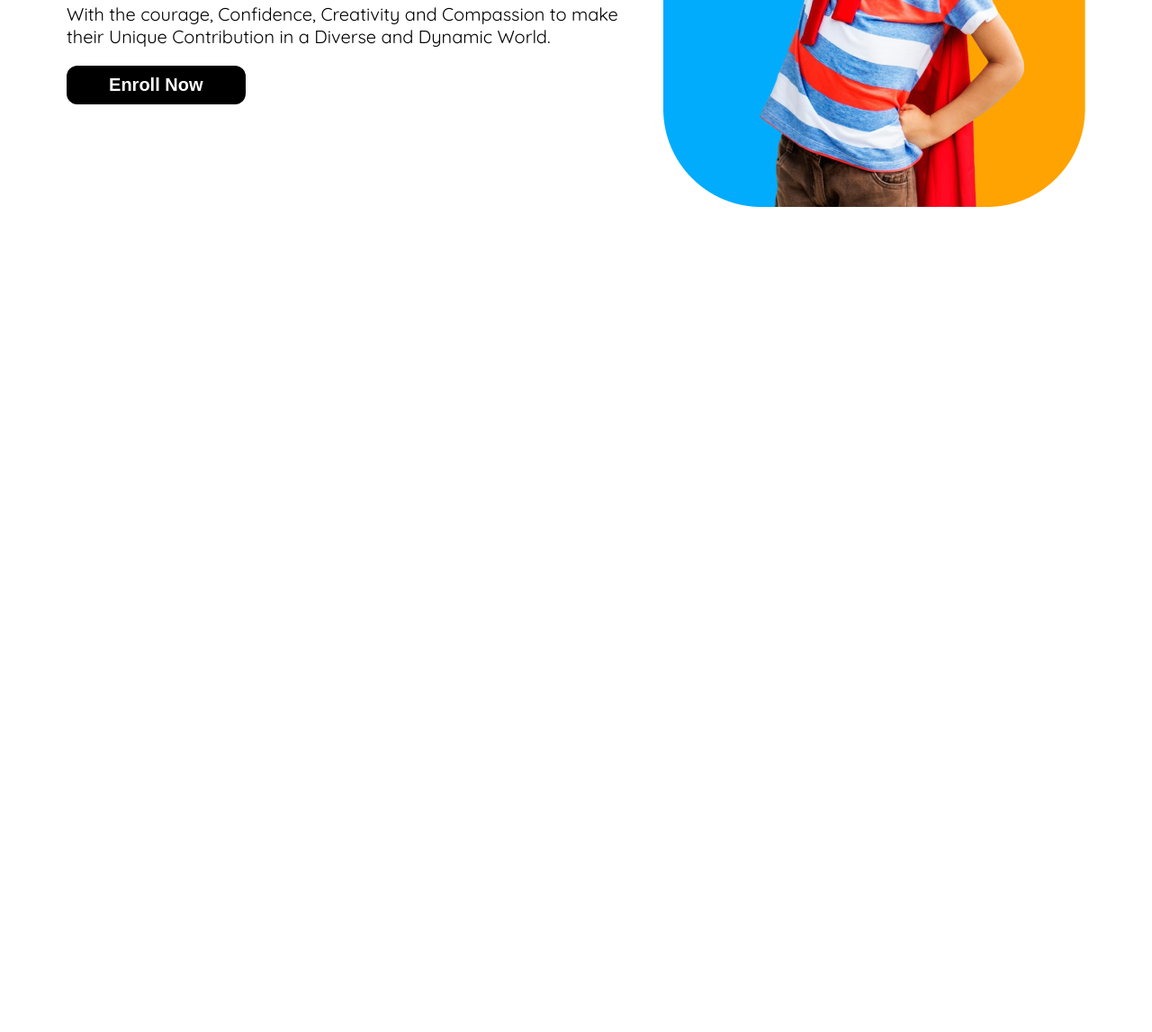
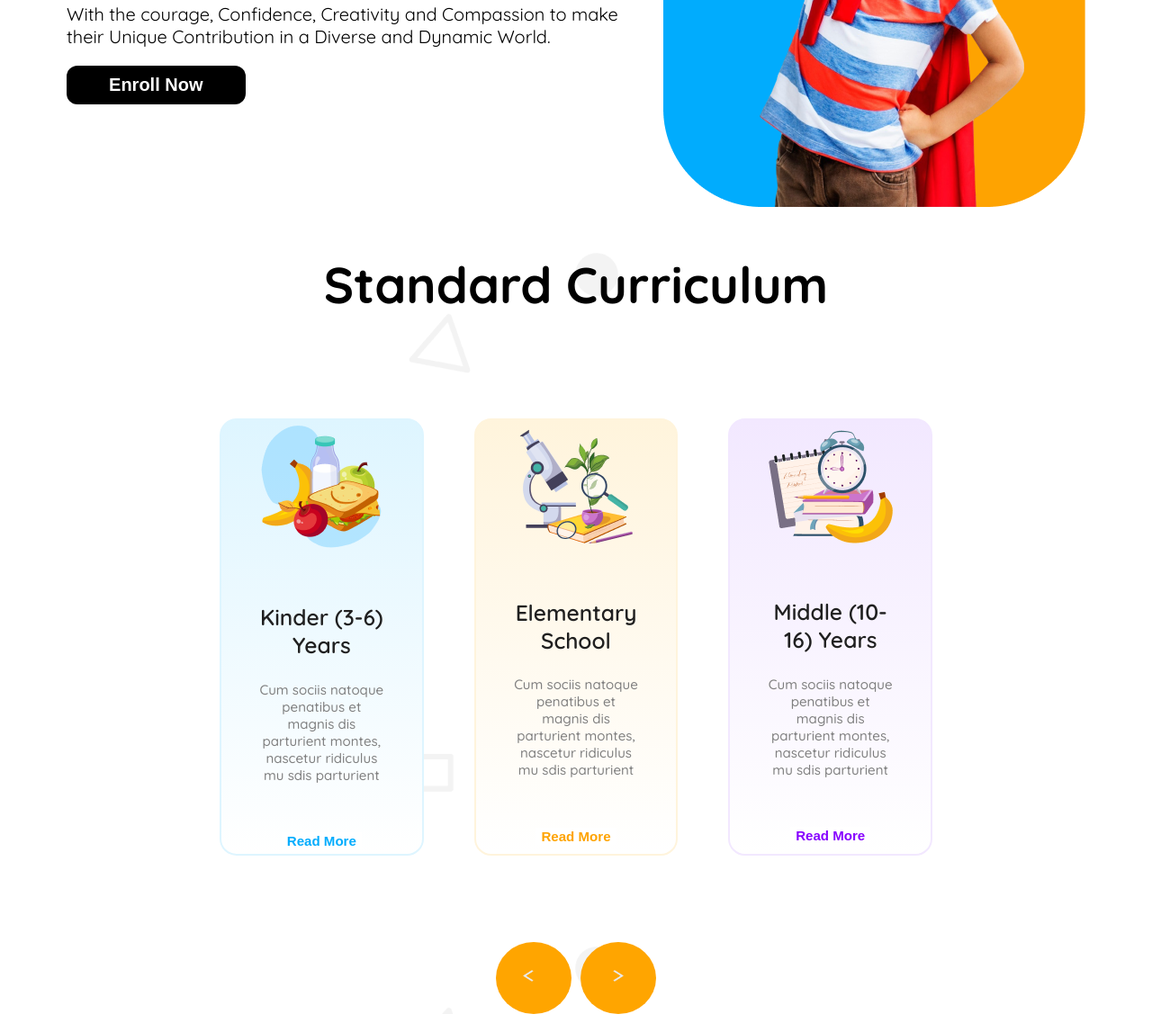
Before and after one commit to sumaiai/assignment2, a plain HTML site: page index.html in a window 1280 px wide. Shown: the part 478-1625 px from the top of the page at 90% size. Before the commit the page ends 800 px from the top, so only its background shows below. Drawn offline with Linux system fonts and the light colour scheme.

Commit message:
added standard curriculum

```diff
--- a/index.html
+++ b/index.html
@@ -13,7 +13,7 @@
 </head>
 
 <body class="quicksand-font">
-    <header class="quicksand-font">
+    <header class="sticky">
         <nav>
             <div class="title border">
                 <div class="img">
@@ -36,8 +36,8 @@
         </nav>
     </header>
     <main>
-        <section>
-            <div class="banner">
+        <section class="banner">
+            <!-- <div class="banner"> -->
             <div class="content">
                 <h1 class="title1"><span class="text1">Empowering</span><br>students from small <br>age<span
                         class="text2"> towards vision</span></h1>
@@ -50,6 +50,51 @@
                 <img src="B11-A2-Kids-School/assets/hero-kids.png" alt="">
 
             </div>
+            <!-- </div> -->
+        </section>
+
+        <section class="stand bg">
+            <div>
+                <h2 class="title0">Standard Curriculum</h2>
+
+            </div>
+
+            <div class="cards">
+                <div class="card1">
+                    <img src="B11-A2-Kids-School/assets/kinder.png" alt="">
+                    <h3 class="ca-ti">Kinder (3-6) Years</h3>
+                    <p class="ca-sub">Cum sociis natoque penatibus et magnis
+                        dis parturient montes, nascetur ridiculus
+                        mu sdis parturient</p>
+                    <button class="btn3 text2">Read More</button>
+                </div>
+                <div class="card2">
+                    <img src="B11-A2-Kids-School/assets/middle.png" alt="">
+                    <h3 class="ca-ti">Elementary School</h3>
+                    <p class="ca-sub">Cum sociis natoque penatibus et magnis
+                        dis parturient montes, nascetur ridiculus
+                        mu sdis parturient</p>
+                    <button class="btn3 text1">Read More</button>
+                </div>
+                <div class="card3">
+                    <img src="B11-A2-Kids-School/assets/elementary.png" alt="">
+                    <h3 class="ca-ti">Middle (10-16) Years</h3>
+                    <p class="ca-sub">Cum sociis natoque penatibus et magnis
+                        dis parturient montes, nascetur ridiculus
+                        mu sdis parturient</p>
+                    <button class="btn3 text5">Read More</button>
+                </div>
+
+            </div>
+
+            <div class="btn">
+                <button class="sta-btn"><img
+                        src="B11-A2-Kids-School/assets/arrow_back_ios_24dp_E8EAED_FILL0_wght400_GRAD0_opsz24.png"
+                        alt=""></button>
+                <button class="sta-btn"><img
+                        src="B11-A2-Kids-School/assets/arrow_forward_ios_24dp_E8EAED_FILL0_wght400_GRAD0_opsz24.png"
+                        alt=""></button>
+
             </div>
         </section>
     </main>
--- a/styles/styles.css
+++ b/styles/styles.css
@@ -25,6 +25,14 @@
     color: #5D58EF;
 }
 
+.text5 {
+    color: #8700FF;
+}
+
+.text-align {
+    text-align: center;
+}
+
 .btn1 {
     background-color: #FEA301;
     padding: 10px 60.5px;
@@ -43,6 +51,48 @@
     color: white;
     font-weight: 600;
     font-size: 1.25rem;
+}
+
+.btn3 {
+    font-weight: 700;
+    font-size: 0.943rem;
+    border: none;
+    background-color: white;
+    margin-top: 2.438rem;
+
+}
+
+.sta-btn {
+    background-color: orange;
+    border-radius: 50%;
+    align-content: center;
+    padding: 30px;
+    text-align: center;
+    text-decoration: none;
+    padding-bottom: 0px;
+    border: none;
+}
+
+.sta-btn img {
+    width: 24px;
+    height: 15px;
+}
+
+.title0 {
+    font-weight: 700;
+    font-size: 3.5rem;
+}
+
+.ca-sub {
+    color: #808080;
+    font-weight: 500;
+    font-size: 0.943rem;
+}
+
+.ca-ti {
+    color: #202020;
+    font-weight: 600;
+    font-size: 1.533rem;
 }
 
 /* header {
@@ -83,7 +133,7 @@ nav {
 }
 
 .items {
-    gap: 32px;
+    gap: 2rem;
 }
 
 #menu {
@@ -105,7 +155,13 @@ nav {
 
 }
 
-.content {}
+/* .content {
+    border: 2px solid #FEA301;
+}
+
+.img1 {
+    border: 2px solid #202020;
+} */
 
 .title1 {
     display: inline;
@@ -116,18 +172,83 @@ nav {
     font-size: 1.25rem;
 }
 
+/* cards design */
+.bg {
+    background-image: url("../B11-A2-Kids-School/assets/bg.png");
+}
+
+.cards {
+    display: flex;
+    padding: 2.5rem;
+    margin: 1.75rem;
+    justify-content: center;
+}
+
+.stand {
+    margin: 1.25rem 8.75rem;
+    /* align-items: center; */
+    text-align: center;
+    padding: 0px;
+
+}
+
+.card1 {
+    padding: 0px 2.5rem;
+    margin: 1.75rem;
+    height: 30.123rem;
+    width: 23rem;
+    align-content: center;
+    background-image: linear-gradient(#DEF5FF, white);
+    border-radius: 1.179rem;
+    border: 2px solid #DEF5FF;
+    /* box-shadow: 10px 10px 5px #797085; */
+}
+
+.card2 {
+    padding: 0px 2.5rem;
+    margin: 1.75rem;
+    height: 30.123rem;
+    width: 23rem;
+    align-content: center;
+    background-image: linear-gradient(#FFF4DC, white);
+    border-radius: 1.179rem;
+    border: 2px solid #FFF4DC;
+}
+
+.card3 {
+    padding: 0px 2.5rem;
+    margin: 1.75rem;
+    height: 30.123rem;
+    width: 23rem;
+    align-content: center;
+    background-image: linear-gradient(#F2E8FF, white);
+    border-radius: 1.179rem;
+    border: 2px solid #F2E8FF;
+}
+
+.stand img {
+    margin-bottom: 2rem;
+}
+
+.btn {
+    justify-content: center;
+    gap: 0.625rem;
+    display: flex;
+}
+
 /* media query */
 
 @media screen and (max-width: 576px) {
     nav {
         justify-content: center;
         display: inline;
+        border: 2px solid #8700FF;
     }
 
-    .border {
+    /* .border {
         border-bottom: 1px solid orange;
 
-    }
+    } */
 
 
     nav .items {
@@ -135,8 +256,11 @@ nav {
 
     }
 
-    nav .title h1,
-    button {
+    .btn1 {
+        display: none;
+    }
+
+    #school {
         display: none;
     }
 
@@ -147,13 +271,20 @@ nav {
     .title {
         display: flex;
         justify-content: space-between;
-        padding: 12px 16px;
+        padding: 0.75rem 1rem;
         align-items: center;
     }
 
     .img {
         display: flex;
 
+    }
+
+    .sticky {
+        position: sticky;
+        top: 0px;
+        background-color: white;
+        border-bottom: 1px solid #FEA301;
     }
 
     /* body {
@@ -166,13 +297,45 @@ nav {
     .banner {
         display: grid;
         grid-template-columns: repeat(1, 1fr);
+        justify-items: center;
+        border: 2px solid #FEA301;
     }
 
     #menu {
         translate: 17.625rem;
     }
 
-    main {
+    main {}
+
+    body {
+        align-items: center;
         justify-content: center;
+
     }
+
+    .content {
+        text-align: center;
+        position: relative;
+        top: 700px;
+        /* margin-top: 90px; */
+    }
+
+    .img1 {
+        margin-top: 50px;
+        position: relative;
+        top: -700px;
+    }
+
+    /* stand styles */
+    .cards {
+        display: grid;
+        grid-template-columns: repeat(1, 1fr);
+    }
+
+
+    .stand h2 {
+        text-align: center;
+    }
+
+
 }
```
Also changed, not shown: B11-A2-Kids-School/assets/arrow_back_ios_24dp_E8EAED_FILL0_wght400_GRAD0_opsz24.png (added), B11-A2-Kids-School/assets/arrow_forward_ios_24dp_E8EAED_FILL0_wght400_GRAD0_opsz24.png (added). Lines whose indentation alone changed are shown as unchanged.
